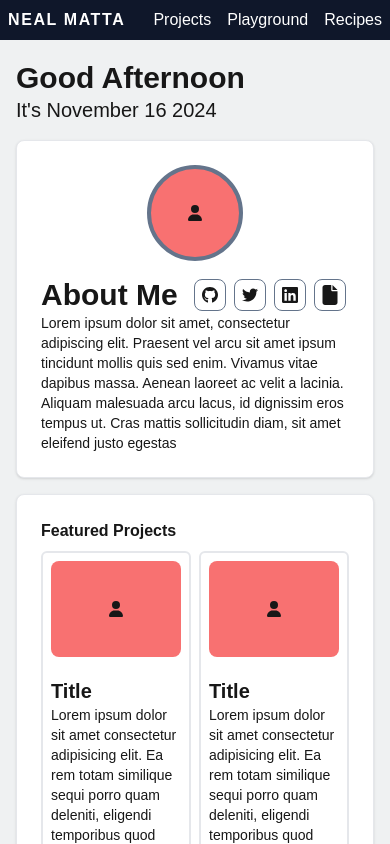
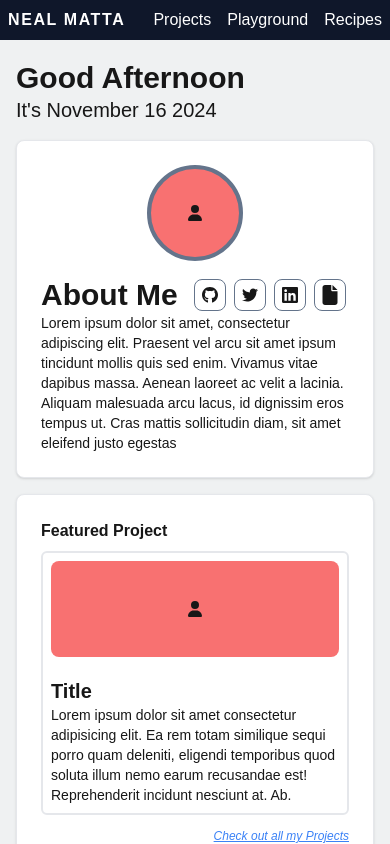
Before and after one commit to NealMatta/personal-website, a Next.js app: page / in a window 390 px wide. Shown: the top 844 px of the page. Built offline with nearby package versions, Linux system fonts and the light colour scheme.

Commit message:
Figured out the responsiveness. GOing to just use tailwind for now but in the future, i should look at react-responsive as a package

```diff
--- a/src/components/Projects/Cards/ProjectCardCompact.tsx
+++ b/src/components/Projects/Cards/ProjectCardCompact.tsx
@@ -3,23 +3,27 @@ import React from 'react';
 import { FontAwesomeIcon } from '@fortawesome/react-fontawesome';
 import { faUser } from '@fortawesome/free-solid-svg-icons';
 
-export default function ProjectCardCompact() {
+interface ProjectCardCompactProps {
+  className?: string; // Optional prop to accept custom class names
+}
+
+export default function ProjectCardCompact({
+  className,
+}: ProjectCardCompactProps) {
   return (
-    <div>
-      <div className="flex flex-col p-2 border-2 rounded-md">
+    <div className={`flex flex-col p-2 border-2 rounded-md ${className}`}>
       {/* Image would go here */}
-        <div className="relative flex h-24 w-ful items-center justify-center rounded-lg bg-red-400 ">
+      <div className="relative flex h-24 w-full items-center justify-center rounded-lg bg-red-400 ">
         <FontAwesomeIcon icon={faUser} className="w-12" />
       </div>
       <div className="pt-5">
         <h1 className="font-bold text-xl">Title</h1>
         <p className="text-sm">
-            Lorem ipsum dolor sit amet consectetur adipisicing elit. Ea rem
-            totam similique sequi porro quam deleniti, eligendi temporibus quod
-            soluta illum nemo earum recusandae est! Reprehenderit incidunt
-            nesciunt at. Ab.
+          Lorem ipsum dolor sit amet consectetur adipisicing elit. Ea rem totam
+          similique sequi porro quam deleniti, eligendi temporibus quod soluta
+          illum nemo earum recusandae est! Reprehenderit incidunt nesciunt at.
+          Ab.
         </p>
-        </div>
       </div>
     </div>
   );
--- a/src/components/Projects/FeaturedProjects.tsx
+++ b/src/components/Projects/FeaturedProjects.tsx
@@ -6,10 +6,14 @@ export default function FeaturedProjects() {
   return (
     <BasicCard>
       <div className="flex flex-col">
-        <h1 className="font-bold">Featured Projects</h1>
-        <div className="flex gap-2 my-2">
-          <ProjectCardCompact />
-          <ProjectCardCompact />
+        <h1 className="font-bold">
+          <span className="lg:hidden">Featured Project</span>
+          <span className="hidden lg:inline">Featured Projects</span>
+        </h1>
+        <div className="gap-2 my-2 flex flex-wrap lg:flex-nowrap">
+          {/* Both cards are displayed for larger screens */}
+          <ProjectCardCompact className="w-full lg:w-auto" />
+          <ProjectCardCompact className="hidden lg:block" />
         </div>
         <div className="ml-auto text-right">
           <Link
```
Lines whose indentation alone changed are shown as unchanged.
